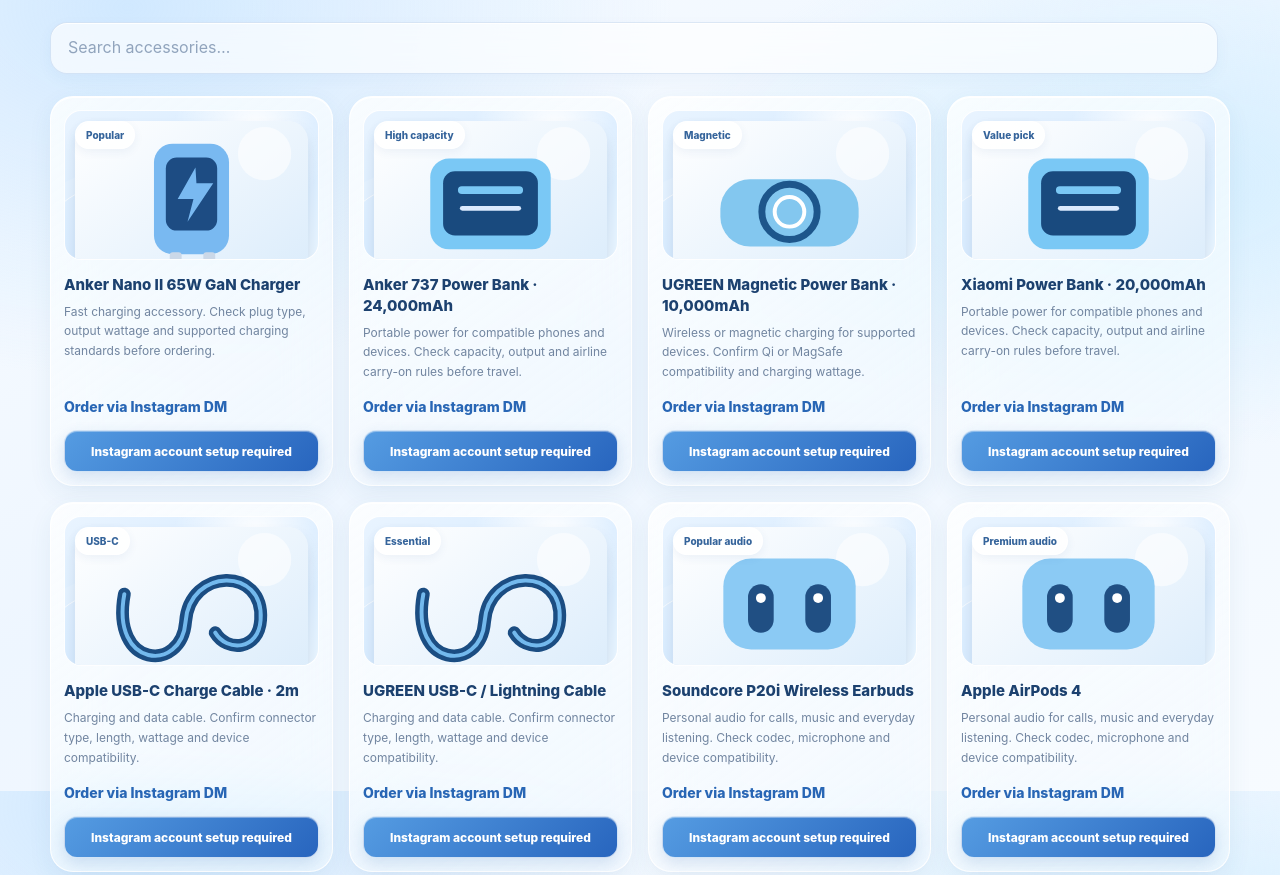
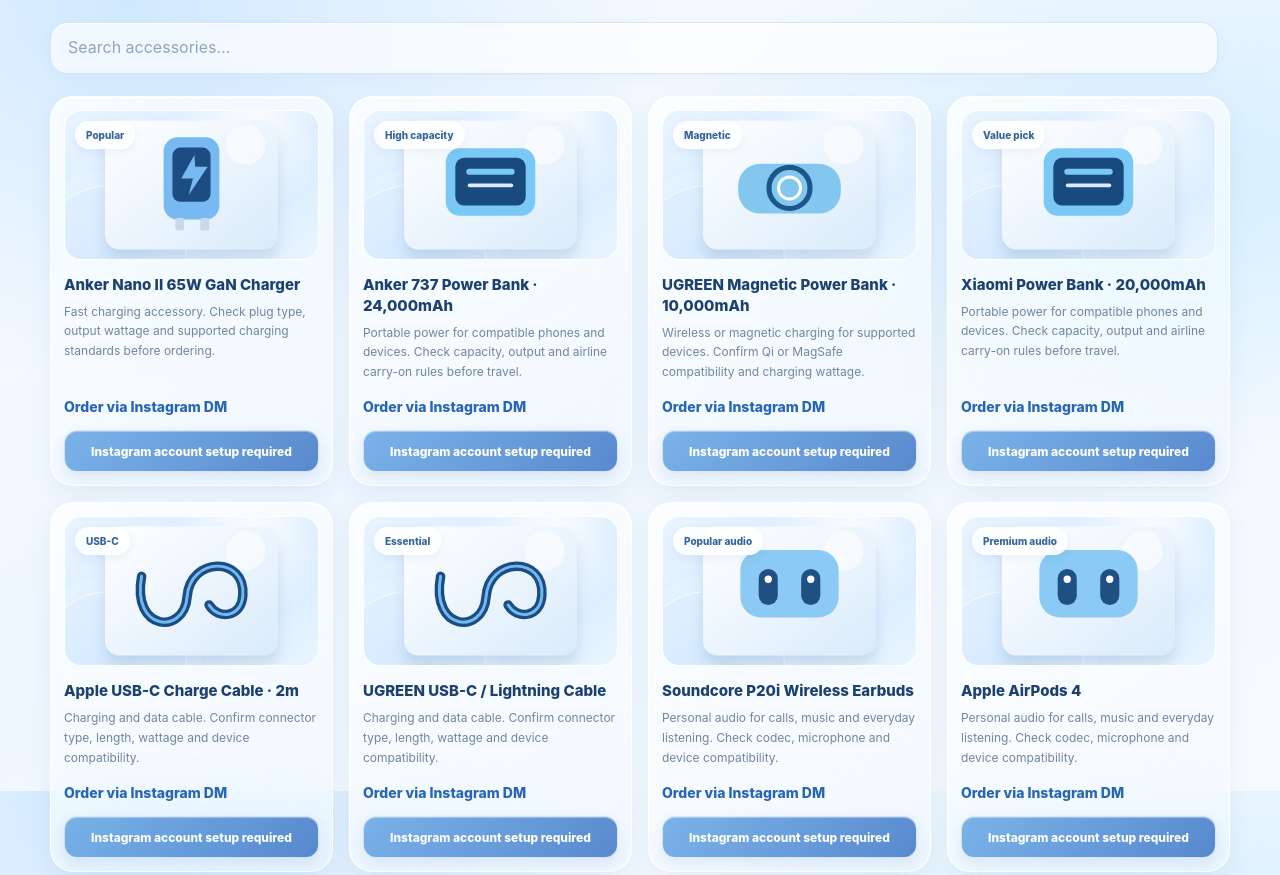
Before and after one commit to Ahmadbehzadi1998/DanaTech, a plain HTML site: page index.html in a window 1280 px wide. Shown: the part 809-1684 px from the top of the page. Drawn offline with Linux system fonts and the light colour scheme.

Commit message:
Improve product poster rendering and order CTA styling

```diff
--- a/styles.css
+++ b/styles.css
@@ -319,3 +319,4 @@
 @media(prefers-reduced-motion:reduce){
   *,*:before,*:after{scroll-behavior:auto!important;transition:none!important;animation:none!important}
 }
+.poster-art svg{display:block;width:100%;height:100%;max-width:240px;max-height:180px}.poster-art{min-height:130px}.order-pending{opacity:.76;cursor:not-allowed}
```
